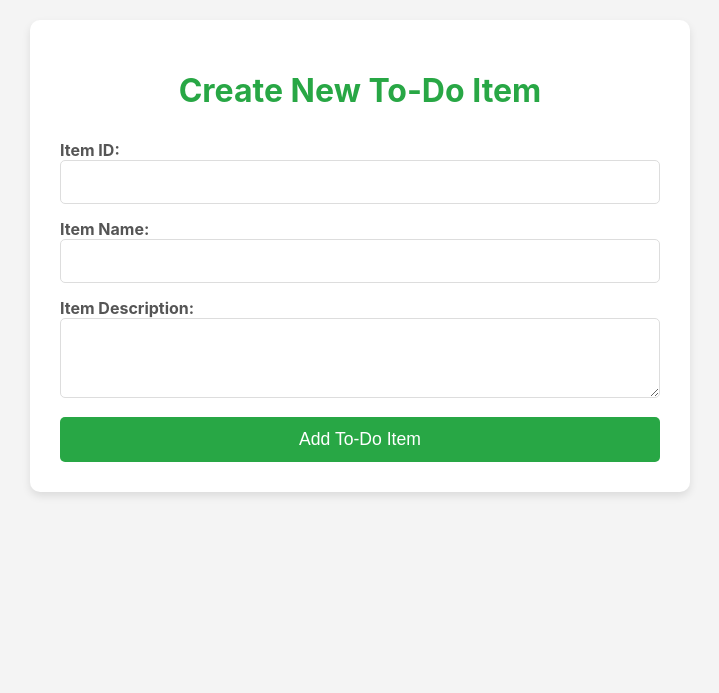
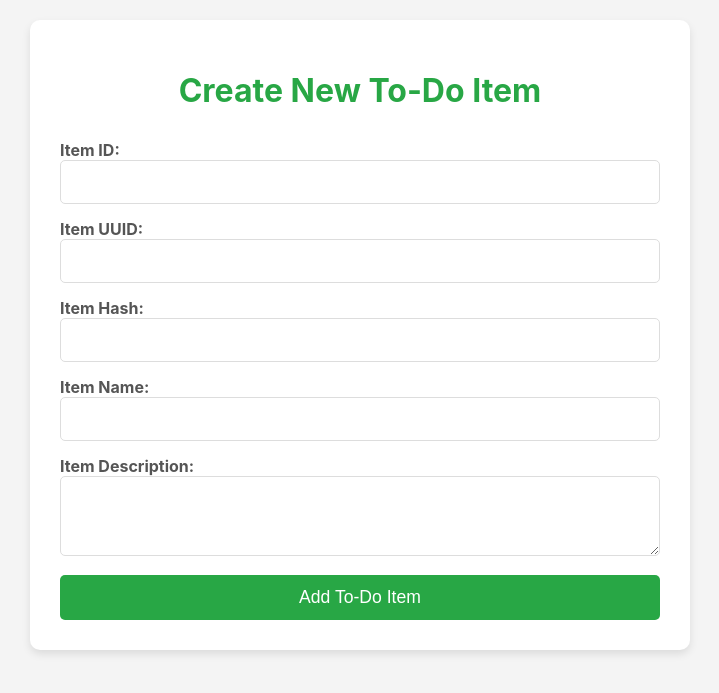
Before and after one commit to ArchitSB/flask-tutedude, a Flask app: page /todo in a window 1280 px wide. Shown: the top 693 px of the page, without its empty margins (280-999 px from the left). Run offline with Flask 3, Linux system fonts and the light colour scheme.

```diff
--- a/flask_mongo_form/app.py
+++ b/flask_mongo_form/app.py
@@ -27,7 +27,31 @@ def form():
 
 @app.route('/success')
 def success():
-    return render_template('success.html')
+    return render_template('success.html')@app.route('/submittodoitem', methods=['POST'])
+def submit_todo_item():
+    if not db_collection:
+        return jsonify({"status": "error", "message": "Database not connected"}), 500
+
+    data = request.get_json()
+    item_name = data.get('itemName')
+    item_description = data.get('itemDescription')
+
+    if not item_name or not item_description:
+        return jsonify({"status": "error", "message": "Item Name and Item Description are required"}), 400
+
+    try:
+        todo_item = {
+            "itemName": item_name,
+            "itemDescription": item_description,
+            "timestamp": datetime.now() # You'll need to import datetime
+        }
+        db_collection.insert_one(todo_item)
+        return jsonify({"status": "success", "message": "To-Do item added successfully!"}), 200
+    except Exception as e:
+        return jsonify({"status": "error", "message": f"Failed to add item: {str(e)}"}), 500
+
+
+
 
 @app.route('/todo')
 def todo_page():
--- a/flask_mongo_form/templates/todo.html
+++ b/flask_mongo_form/templates/todo.html
@@ -50,6 +50,14 @@
                 <input type="text" id="itemId" name="itemId" required>
             </div>
             <div>
+                <label for="itemUuid">Item UUID:</label>
+                <input type="text" id="itemUuid" name="itemUuid" required>
+            </div>
+            <div>
+                <label for="itemHash">Item Hash:</label>
+                <input type="text" id="itemHash" name="itemHash" required>
+            </div>
+            <div>
                 <label for="itemName">Item Name:</label>
                 <input type="text" id="itemName" name="itemName" required>
             </div>
@@ -76,7 +84,9 @@
                     'Content-Type': 'application/json'
                 },
                 body: JSON.stringify({
-                itemId: document.getElementById('itemId').value, // Add this line
+                itemId: document.getElementById('itemId').value,
+                itemUuid: document.getElementById('itemUuid').value,
+                itemHash: document.getElementById('itemHash').value,
                 itemName: itemName,
                 itemDescription: itemDescription
                 })
```
